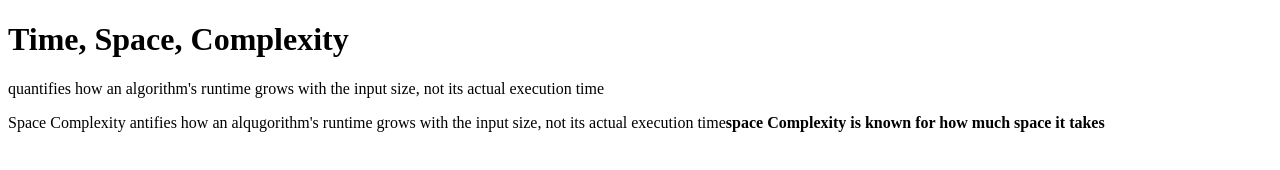
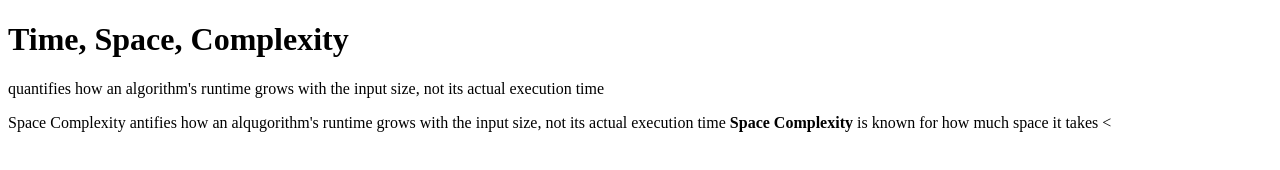
Before and after one commit to acciojob/time-and-space-complexity-seth1109, a website: page main.html in a window 1280 px wide. Drawn offline with Linux system fonts and the light colour scheme.

Commit message:
created a submission

```diff
--- a/main.html
+++ b/main.html
@@ -10,7 +10,7 @@
 	<!-- the entire body must be written by student -->
 	<h1>Time, Space, Complexity</h1>
      <p>quantifies how an algorithm's runtime grows with the input size, not its actual execution time</p>
-      <p>Space Complexity antifies how an alqugorithm's runtime grows with the input size, not its actual execution time<b>space Complexity is known for how much space it takes </b></p>
+      <p>Space Complexity antifies how an alqugorithm's runtime grows with the input size, not its actual execution time<b> Space Complexity </b>is known for how much space it takes <</p>
 	   </b>
 
 	<script type="text/javascript" src="./script.js">
```
